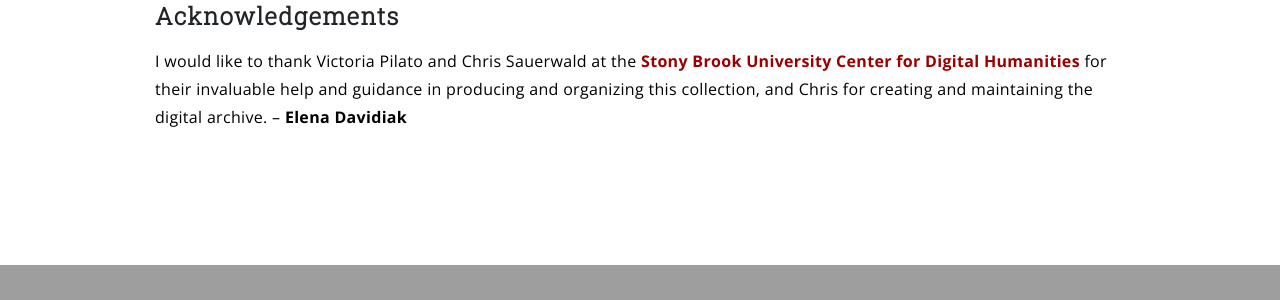
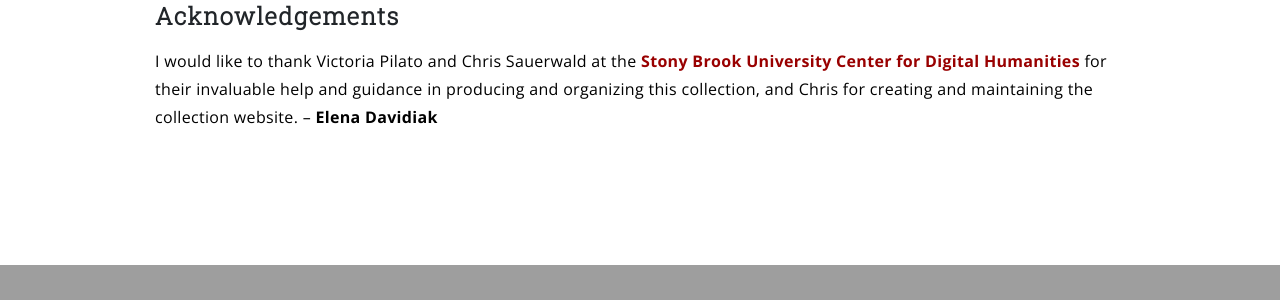
Before and after one commit to sbucdh/davidiak, a Jekyll site: the page built from pages/about.md, in a window 1280 px wide. Shown: the part 690-990 px from the top of the page. Built offline with Jekyll 4.4.1, drawn with Linux system fonts in a browser that asks for light colours.

Commit message:
Update about.md

```diff
--- a/pages/about.md
+++ b/pages/about.md
@@ -17,4 +17,4 @@ permalink: /about/
 
 <h3>Acknowledgements</h3>
 
-<p>I would like to thank Victoria Pilato and Chris Sauerwald at the <a href="https://library.stonybrook.edu/digital-humanities/">Stony Brook University Center for Digital Humanities</a> for their invaluable help and guidance in producing and organizing this collection, and Chris for creating and maintaining the digital archive.  – <strong>Elena Davidiak</strong></p>
+<p>I would like to thank Victoria Pilato and Chris Sauerwald at the <a href="https://library.stonybrook.edu/digital-humanities/">Stony Brook University Center for Digital Humanities</a> for their invaluable help and guidance in producing and organizing this collection, and Chris for creating and maintaining the collection website.  – <strong>Elena Davidiak</strong></p>
```
